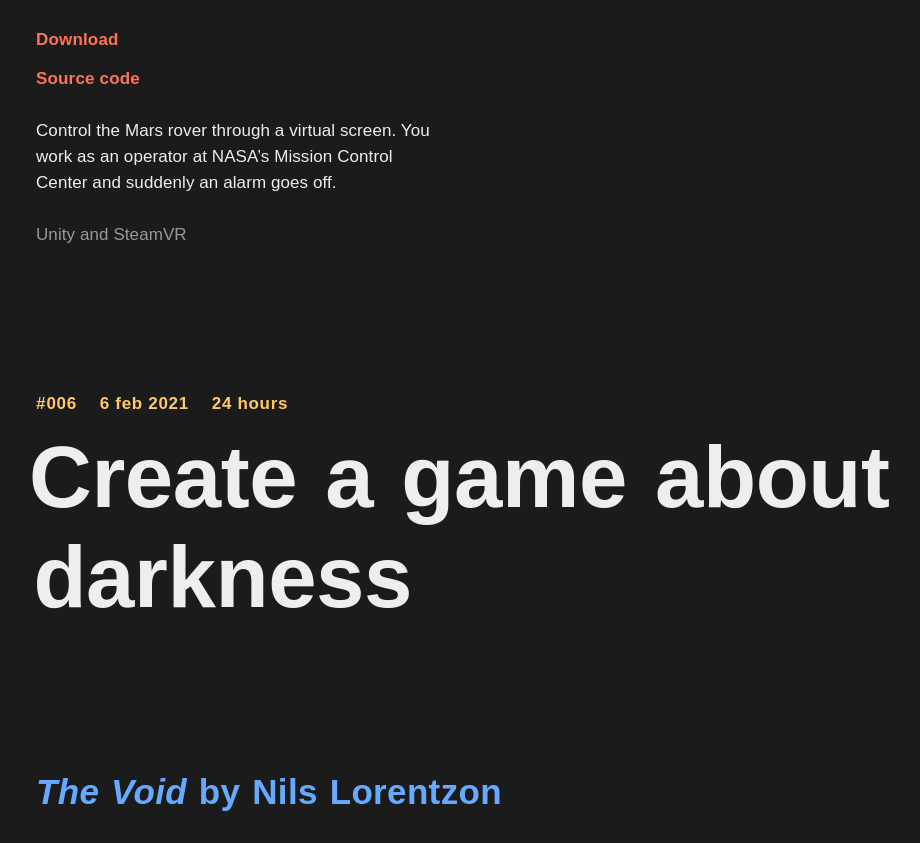
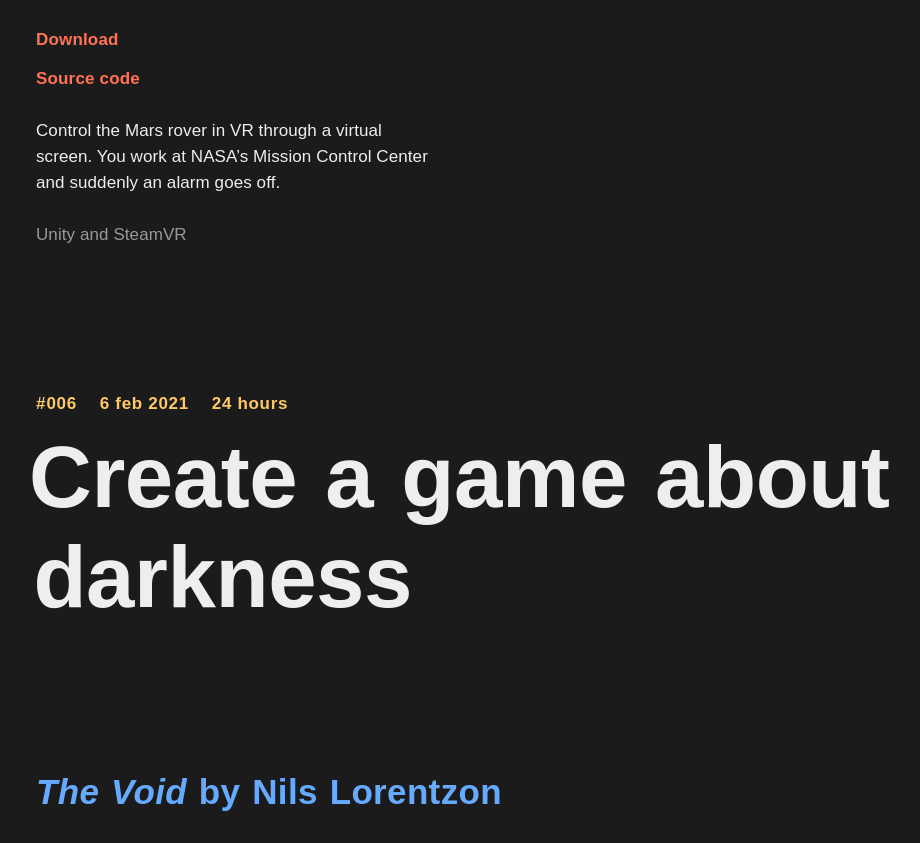
Before and after one commit to outyard/outyard.github.io, a Gatsby site: page / in a window 1280 px wide. Shown: the part 4574-5417 px from the top of the page, without its empty margins (169-1089 px from the left). Built offline with nearby package versions, Linux system fonts and the light colour scheme; Gatsby itself is replaced by a stand-in of ours; grey boxes are pictures that could not be loaded; a web font is replaced by a local one; what moment-duration-format would draw is missing.

Commit message:
Clarify VR only

```diff
--- a/src/pages/index.js
+++ b/src/pages/index.js
@@ -61,7 +61,7 @@ export default () => (
           download="/files/flat-mars.zip"
           source="https://github.com/carlenlund/flat-mars"
           type="game"
-          description="Control the Mars rover through a virtual screen. You work as an operator at NASA&rsquo;s Mission Control Center and suddenly an alarm goes off."
+          description="Control the Mars rover in VR through a virtual screen. You work at NASA&rsquo;s Mission Control Center and suddenly an alarm goes off."
           tools="Unity and SteamVR" />
 
     </Hackathon>
```
